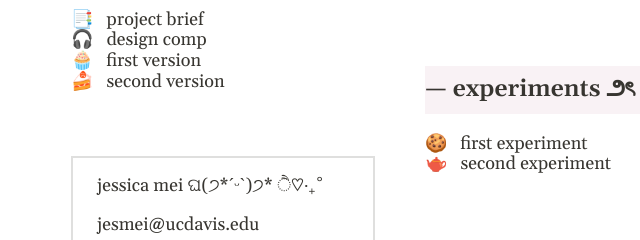
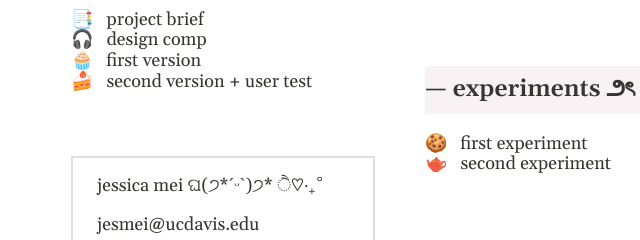
Before and after one commit to jesckaw/des157a, a plain HTML site: page index.html in a window 1280 px wide. Shown: the part 587-827 px from the top of the page, 147-787 px from the left. Drawn offline with nearby package versions, Linux system fonts and the light colour scheme.

Commit message:
Update index.html

```diff
--- a/index.html
+++ b/index.html
@@ -43,7 +43,7 @@
                     <li><a href = "final/brief.html">📑 &nbsp; project brief</a></li>
                     <li><a href = "final/images/comp.jpg">🎧 &nbsp; design comp</a></li>
                     <li><a href = "version1/index.html">🧁 &nbsp; first version</a></li>
-                    <li><a href = "#">🍰 &nbsp; second version</a></li>
+                    <li><a href = "version2/index.html">🍰 &nbsp; second version + user test</a></li>
                 </ul>
             </section>
 
```
